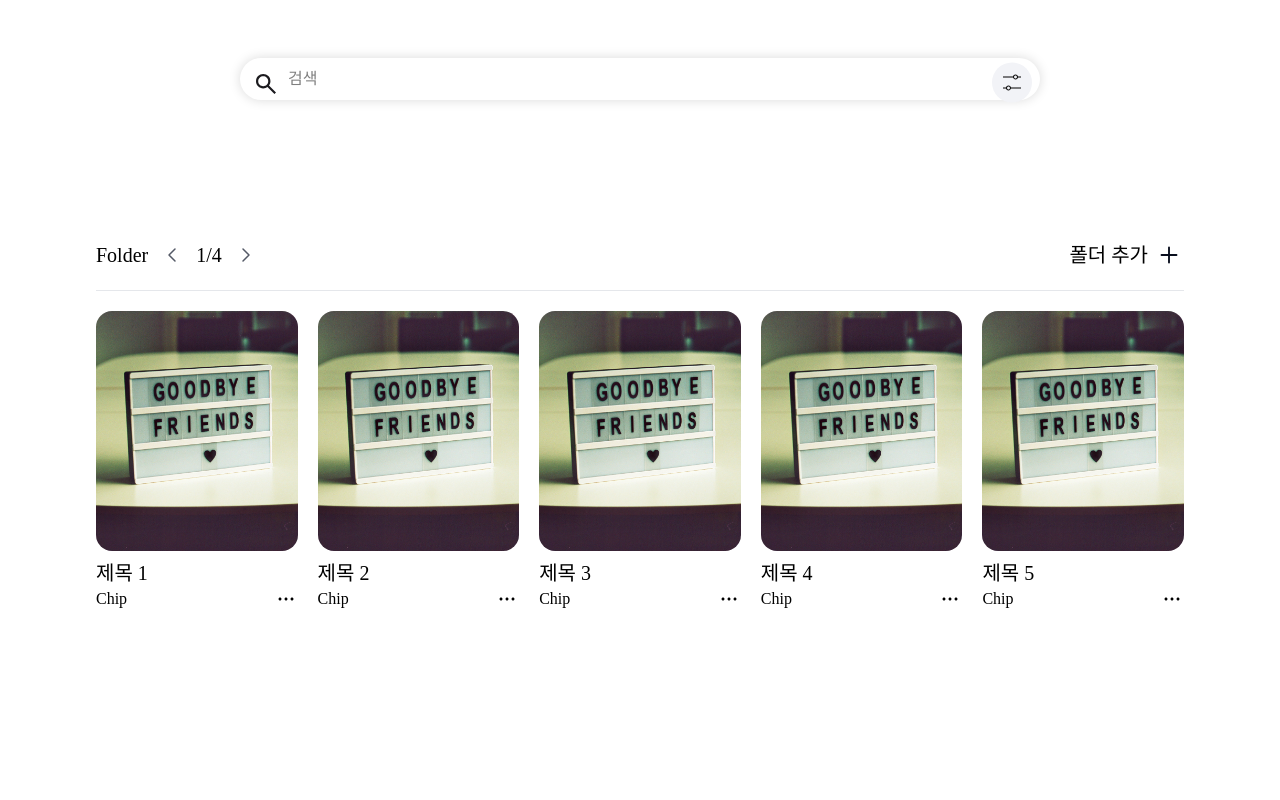
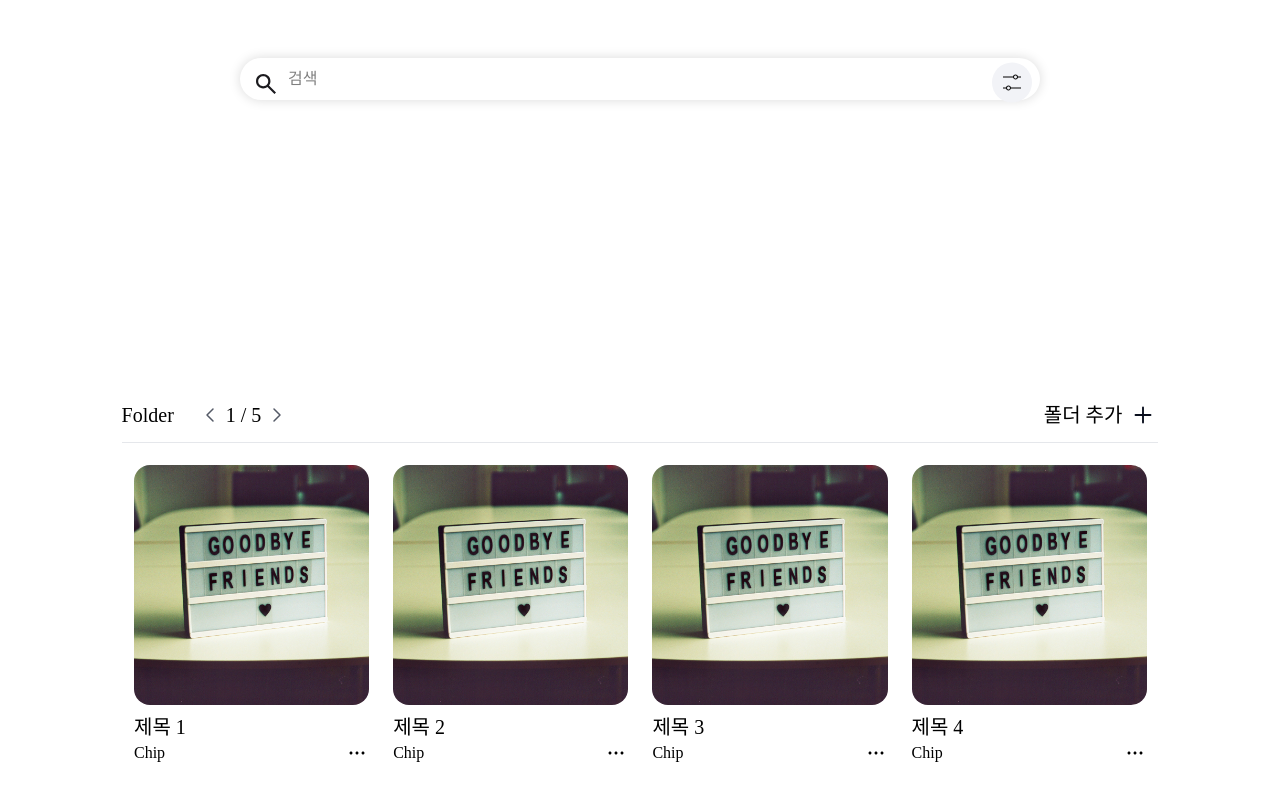
Before and after one commit to Leets-Official/BOOKMARK-FE, a React (Vite) app: page / in a window 1280 px wide. Shown: the part 222-1022 px from the top of the page. Before the commit the page ends 833 px from the top, so only its background shows below. Built offline with nearby package versions, Linux system fonts and the light colour scheme.

Commit message:
feat: 카드 리스트 이동 애니메이션 적용

```diff
--- a/src/components/layout/card/Card.tsx
+++ b/src/components/layout/card/Card.tsx
@@ -9,10 +9,14 @@ interface ICardProps {
 
 const Card = ({ title }: ICardProps) => {
   return (
-    <div className='w-90'>
-      <Image src={TestImage} className='w-90 h-60 rounded-2xl object-cover' />
+    <div className='flex-shrink-0 basis-1/4 px-3'>
+      {' '}
+      {/* 핵심: basis-1/4 = 25% 너비 */}
+      <div className='hover:scale-105 duration-300 origin-center'>
+        <Image src={TestImage} className='w-full h-60 rounded-2xl object-cover' />
+      </div>
       <p className='text-xl overflow-hidden text-ellipsis whitespace-nowrap mt-2'>{title}</p>
-      <div className='flex flex-row justify-between items-center '>
+      <div className='flex flex-row justify-between items-center'>
         <Chip />
         <div className='cursor-pointer text-black hover:text-gray-500 transition-colors'>
           <DetailIcon />
--- a/src/components/layout/header/CardListHeader.tsx
+++ b/src/components/layout/header/CardListHeader.tsx
@@ -1,21 +1,21 @@
 import { LeftIcon, RightIcon, AddIcon } from '@/assets';
-import Card from '@/components/layout/card/Card';
 
-interface ICardListProps {
-  cardList: { id: number; title: string }[];
+interface CardListHeaderProps {
+  onClickLeft: () => void;
+  onClickRight: () => void;
+  currentNum: string;
 }
 
-const CardListHeader = ({ cardList }: ICardListProps) => {
+const CardListHeader = ({ onClickLeft, onClickRight, currentNum }: CardListHeaderProps) => {
   return (
-    <div className='w-[85%]'>
     <div className='flex justify-between items-center'>
-        <div className='flex items-center gap-3'>
-          <p className='text-xl'>Folder</p>
-          <button className='cursor-pointer hover:opacity-70 transition'>
+      <div className='flex items-center gap-1'>
+        <p className='text-xl mr-5'>Folder</p>
+        <button onClick={onClickLeft} className='cursor-pointer hover:opacity-70 transition'>
           <LeftIcon />
         </button>
-          <p className='text-xl'>1/4</p>
-          <button className='cursor-pointer hover:opacity-70 transition'>
+        <p className='text-xl'>{currentNum}</p>
+        <button onClick={onClickRight} className='cursor-pointer hover:opacity-70 transition'>
           <RightIcon />
         </button>
       </div>
@@ -26,13 +26,6 @@ const CardListHeader = ({ cardList }: ICardListProps) => {
         </button>
       </div>
     </div>
-      <hr className='border-t border-gray-200 my-5' />
-      <div className='flex flex-row gap-5'>
-        {cardList.map((card) => (
-          <Card key={card.id} title={card.title} />
-        ))}
-      </div>
-    </div>
   );
 };
 
--- a/src/pages/Home.tsx
+++ b/src/pages/Home.tsx
@@ -1,20 +1,88 @@
+import { useState } from 'react';
+import { AnimatePresence, motion } from 'framer-motion';
 import CardListHeader from '@/components/layout/header/CardListHeader';
 import HomeSearchBar from '@/components/layout/searchBar/HomeSearchBar';
+import Card from '@/components/layout/card/Card';
+
+const rowVariants = {
+  start: (direction: 'next' | 'prev') => ({
+    x: direction === 'next' ? 'calc(100%)' : 'calc(-100%)',
+  }),
+  variant: {
+    x: 0,
+  },
+  end: (direction: 'next' | 'prev') => ({
+    x: direction === 'next' ? 'calc(-100%)' : 'calc(100%)',
+  }),
+};
 
 const Home = () => {
-  const cardList = [
-    { id: 1, title: '제목 1' },
-    { id: 2, title: '제목 2' },
-    { id: 3, title: '제목 3' },
-    { id: 4, title: '제목 4' },
-    { id: 5, title: '제목 5' },
-  ];
+  const cardList = Array.from({ length: 18 }, (_, i) => ({
+    id: i + 1,
+    title: `제목 ${i + 1}`,
+  }));
+
+  const [index, setIndex] = useState(0);
+  const maxIndex = Math.floor((cardList.length - 1) / 4);
+  const cardLists = cardList.slice(index * 4, index * 4 + 4);
+  const currentNum = `${index + 1} / ${maxIndex + 1}`;
+  const [leaving, setLeaving] = useState(false);
+  const [direction, setDirection] = useState<'next' | 'prev'>('next');
+
+  const incraseIndex = () => {
+    if (leaving) return;
+    setDirection('next');
+    toggleLeaving();
+    setIndex((prev) => (prev === maxIndex ? 0 : prev + 1));
+  };
+
+  const decraseIndex = () => {
+    if (leaving) return;
+    setDirection('prev');
+    toggleLeaving();
+    setIndex((prev) => (prev === 0 ? maxIndex : prev - 1));
+  };
+
+  const toggleLeaving = () => setLeaving((prev) => !prev);
+
   return (
     <div className='flex items-center justify-center flex-col'>
-      <div className='flex items-center justify-center mt-70 mb-30 w-200'>
+      <div className='flex items-center justify-center mt-70 mb-70 w-200'>
         <HomeSearchBar />
       </div>
-      <CardListHeader cardList={cardList} />
+      <div className='w-[81%] h-120'>
+        <CardListHeader
+          onClickLeft={() => decraseIndex()}
+          onClickRight={() => incraseIndex()}
+          currentNum={currentNum}
+        />
+        <hr className='border-t border-gray-200 my-3' />
+        <div className='relative h-[320px] overflow-hidden' style={{ transform: 'translateZ(0)' }}>
+          <AnimatePresence custom={direction} initial={false} onExitComplete={toggleLeaving}>
+            <motion.div
+              key={index}
+              variants={rowVariants}
+              custom={direction}
+              initial='start'
+              animate='variant'
+              exit='end'
+              transition={{ type: 'tween', duration: 1, ease: 'easeInOut' }}
+              className='absolute w-full h-full flex items-center justify-center '
+              style={{
+                willChange: 'transform',
+                backfaceVisibility: 'hidden',
+                WebkitBackfaceVisibility: 'hidden',
+              }}
+            >
+              <div className='flex w-full justify-start items-center'>
+                {cardLists.map((card) => (
+                  <Card key={card.id} title={card.title} />
+                ))}
+              </div>
+            </motion.div>
+          </AnimatePresence>
+        </div>
+      </div>
     </div>
   );
 };
```
Lines whose indentation alone changed are shown as unchanged.
